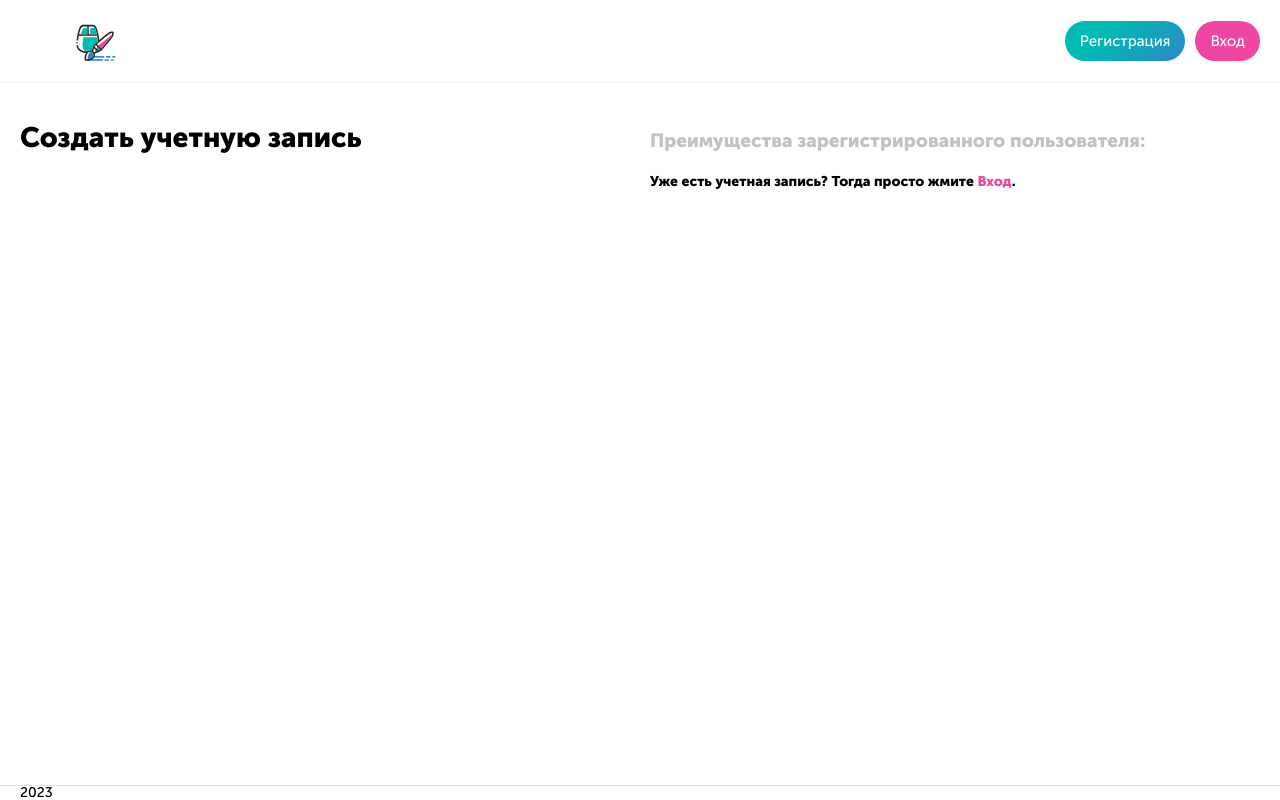
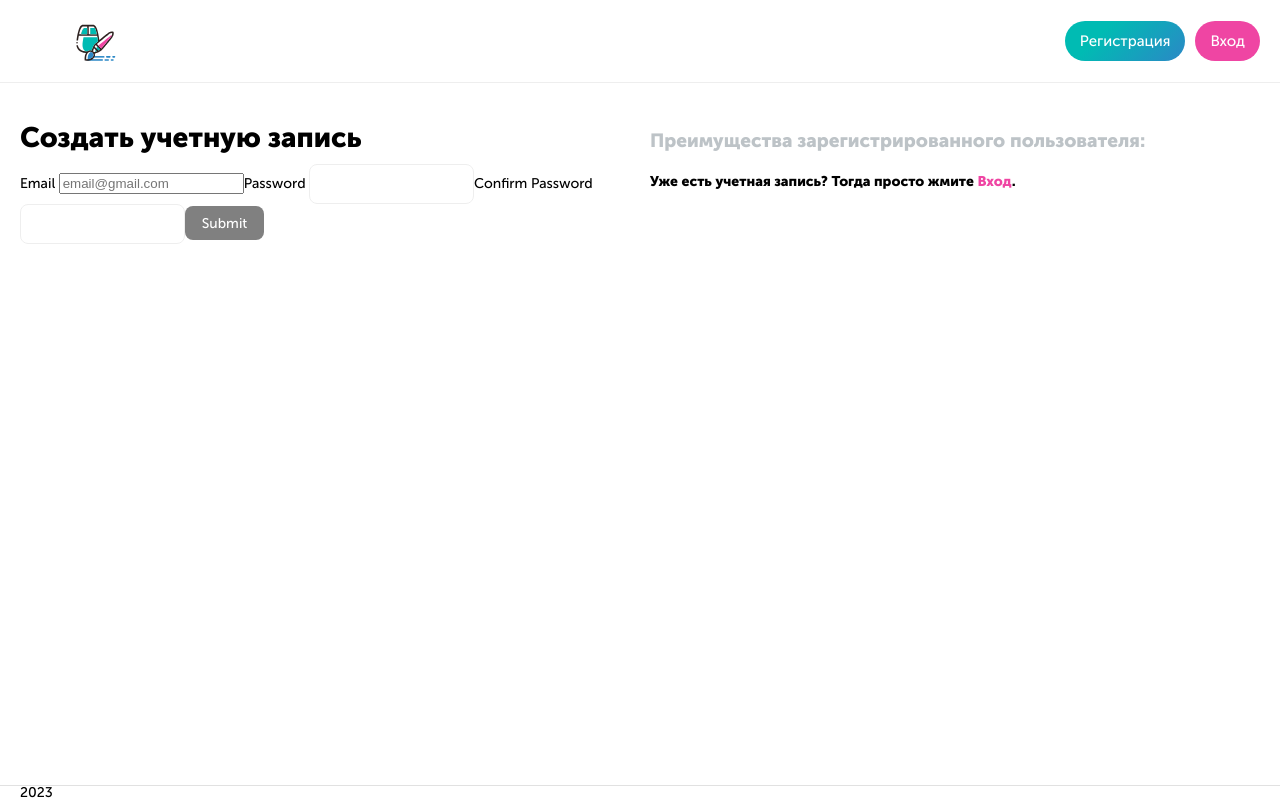
Before and after one commit to ForsyteRun/graphiql-app, a React (Vite) app: page /registration in a window 1280 px wide. Built offline with nearby package versions, Linux system fonts and the light colour scheme.

Commit message:
feat: add reistration form

```diff
--- a/package.json
+++ b/package.json
@@ -16,12 +16,15 @@
     "test": "jest"
   },
   "dependencies": {
+    "@hookform/resolvers": "^3.3.2",
     "firebase": "^10.7.1",
     "jsdom": "^23.0.1",
     "react": "^18.2.0",
     "react-dom": "^18.2.0",
     "react-firebase-hooks": "^5.1.1",
-    "react-router-dom": "^6.20.1"
+    "react-hook-form": "^7.48.2",
+    "react-router-dom": "^6.20.1",
+    "yup": "^1.3.2"
   },
   "devDependencies": {
     "@commitlint/cli": "^17.6.7",
--- a/src/components/RegistrationForm.tsx
+++ b/src/components/RegistrationForm.tsx
@@ -1,5 +1,71 @@
-const RegistrationForm = () => {
-  return <></>;
+import React from 'react';
+import { useForm } from 'react-hook-form';
+
+import { yupResolver } from '@hookform/resolvers/yup';
+
+import { DataForm } from '../types/types';
+import { schema } from '../utils/schema';
+import { registerWithEmailAndPassword } from '../firebase/firebase';
+import { useNavigate } from 'react-router-dom';
+import { MAIN_ROUTE } from '../constants/route';
+
+const RegistrationForm: React.FC = () => {
+  const {
+    register,
+    handleSubmit,
+    formState: { errors, isValid },
+  } = useForm<DataForm>({
+    mode: 'onChange',
+    resolver: yupResolver(schema),
+  });
+
+  const navigate = useNavigate();
+
+  const onSubmit = (data: DataForm) => {
+    console.log(data);
+    registerWithEmailAndPassword(data.email, data.password);
+    navigate(MAIN_ROUTE);
+  };
+
+  return (
+    <form className="form" onSubmit={handleSubmit(onSubmit)}>
+      <label>Email </label>
+      {errors.email && (
+        <span className="form__error">{errors.email.message}</span>
+      )}
+      <input
+        className="form__input"
+        id="email"
+        {...register('email')}
+        placeholder="email@gmail.com"
+      />
+
+      <label htmlFor="password">Password </label>
+      {errors.password && (
+        <span className="form__error">{errors.password.message}</span>
+      )}
+      <input
+        {...register('password')}
+        type="password"
+        id="password"
+        className="form__input"
+      />
+
+      <label htmlFor="confirmPassword">Confirm Password </label>
+      {errors.confirmPassword && (
+        <span className="form__error">{errors.confirmPassword?.message}</span>
+      )}
+      <input
+        type="password"
+        {...register('confirmPassword')}
+        id="conformPassword"
+        className="form__input"
+      />
+      <button className="form__btn" type="submit" disabled={!isValid}>
+        Submit
+      </button>
+    </form>
+  );
 };
 
 export { RegistrationForm };
--- a/src/firebase/firebase.ts
+++ b/src/firebase/firebase.ts
@@ -31,7 +31,6 @@ const logInWithEmailAndPassword = async (email: string, password: string) => {
   }
 };
 const registerWithEmailAndPassword = async (
-  name: string,
   email: string,
   password: string
 ) => {
@@ -40,7 +39,6 @@ const registerWithEmailAndPassword = async (
     const user = res.user;
     await addDoc(collection(db, 'users'), {
       uid: user.uid,
-      name,
       authProvider: 'local',
       email,
     });
--- /dev/null
+++ b/src/types/types.tsx
@@ -0,0 +1,8 @@
+export interface DataForm extends DataLogin {
+  confirmPassword: string;
+}
+
+export interface DataLogin {
+  email: string;
+  password: string;
+}
--- /dev/null
+++ b/src/utils/schema.tsx
@@ -0,0 +1,21 @@
+import * as yup from 'yup';
+
+export const schema = yup.object().shape({
+  email: yup
+    .string()
+    .required(' is required field')
+    .email('please, enter a valid email (e.g., user@example.com)')
+    .max(255),
+  password: yup
+    .string()
+    .required(' is a required field')
+    .matches(/^(?=.*[a-z])/, 'Must Contain One Lowercased Character.')
+    .matches(/^(?=.*[A-Z])/, 'Must Contain One Uppercased Character.')
+    .matches(/^(?=.*[0-9])/, 'Must Contain One Number Character.')
+    .matches(/^(?=.*[!@#$%^&*])/, 'Must Contain  One Special Case Character.')
+    .min(8, 'Must Contain 8 Characters. '),
+  confirmPassword: yup
+    .string()
+    .required()
+    .oneOf([yup.ref('password')], ' Passwords must match'),
+});
```
Also changed, not shown: 1 other file (tests, documents, lock files or other folders).
